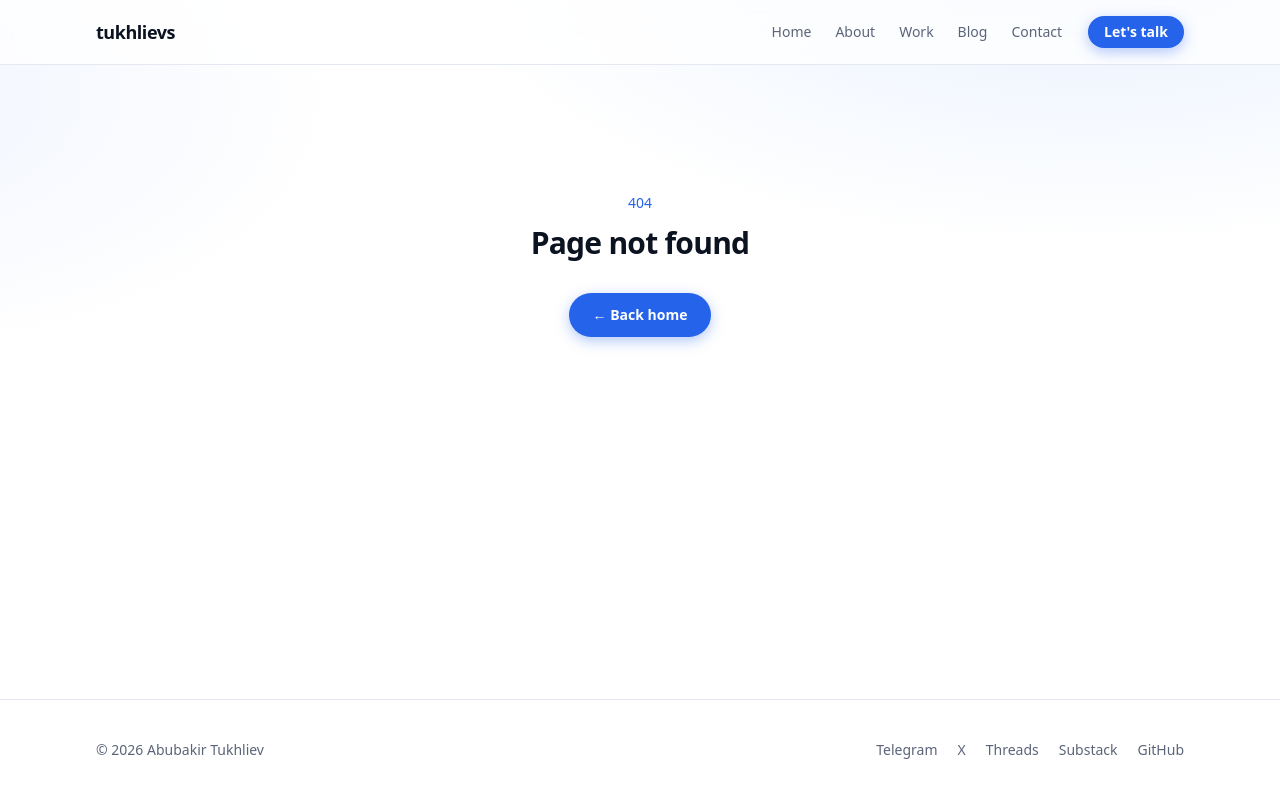
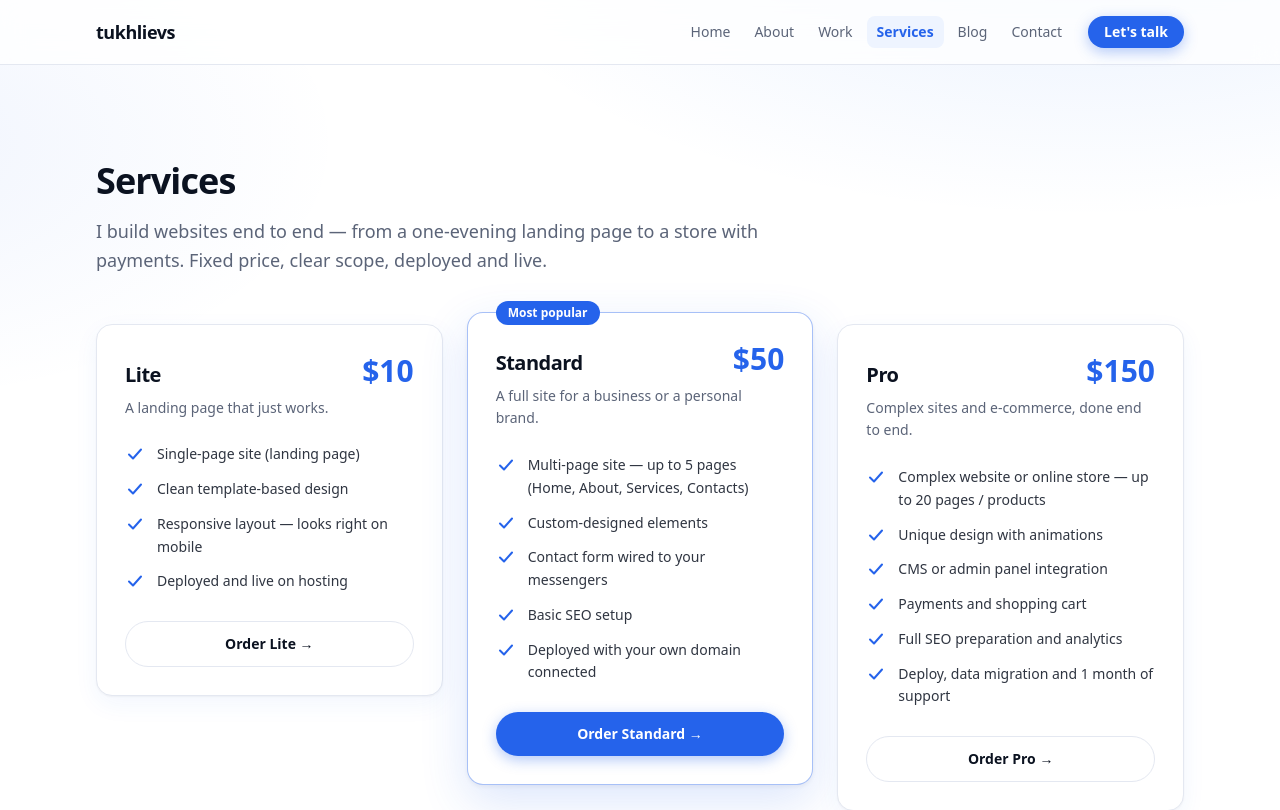
Before and after one commit to tukhlievs/tukhlievs, a Next.js app: page /tukhlievs/services in a window 1280 px wide. Before the commit this address had no page. Shown: the top 810 px of the page. Built offline with nearby package versions, Linux system fonts and the light colour scheme.

Commit message:
Add Services page: Lite / Standard / Pro packages with Telegram order buttons

```diff
--- /dev/null
+++ b/src/app/services/page.tsx
@@ -0,0 +1,95 @@
+import type { Metadata } from "next";
+import { tiers, orderContact } from "@/lib/services";
+
+export const metadata: Metadata = {
+  title: "Services",
+  description:
+    "Websites built end to end: landing pages from $10, full sites from $50, e-commerce from $150.",
+};
+
+export default function ServicesPage() {
+  return (
+    <div className="max-w-6xl mx-auto px-5 sm:px-8 py-16 sm:py-24">
+      <h1 className="text-4xl font-bold tracking-tight">Services</h1>
+      <p className="mt-4 text-lg text-muted leading-relaxed max-w-2xl">
+        I build websites end to end — from a one-evening landing page to a
+        store with payments. Fixed price, clear scope, deployed and live.
+      </p>
+
+      <div className="mt-12 grid gap-6 lg:grid-cols-3 items-start">
+        {tiers.map((tier) => (
+          <section
+            key={tier.slug}
+            className={`relative rounded-2xl border bg-white p-7 flex flex-col shadow-[0_1px_2px_rgba(11,18,32,0.04),0_8px_24px_rgba(37,99,235,0.06)] ${
+              tier.highlighted
+                ? "border-accent/40 shadow-[0_2px_4px_rgba(11,18,32,0.05),0_16px_48px_rgba(37,99,235,0.16)] lg:-mt-3 lg:mb-3"
+                : "border-border"
+            }`}
+          >
+            {tier.highlighted && (
+              <span className="absolute -top-3 left-7 text-xs font-semibold text-white bg-accent rounded-full px-3 py-1">
+                Most popular
+              </span>
+            )}
+
+            <div className="flex items-baseline justify-between gap-3">
+              <h2 className="text-xl font-bold tracking-tight">{tier.name}</h2>
+              <span className="text-3xl font-bold text-accent">
+                {tier.price}
+              </span>
+            </div>
+            <p className="mt-2 text-sm text-muted leading-relaxed">
+              {tier.tagline}
+            </p>
+
+            <ul className="mt-6 space-y-3 flex-1">
+              {tier.features.map((f) => (
+                <li key={f} className="flex gap-3 text-sm leading-relaxed">
+                  <svg
+                    className="size-5 shrink-0 text-accent mt-px"
+                    viewBox="0 0 20 20"
+                    fill="none"
+                    stroke="currentColor"
+                    strokeWidth="2"
+                    strokeLinecap="round"
+                    strokeLinejoin="round"
+                    aria-hidden
+                  >
+                    <path d="M4 10.5l4 4 8-9" />
+                  </svg>
+                  <span className="text-fg/85">{f}</span>
+                </li>
+              ))}
+            </ul>
+
+            <a
+              href={`${orderContact}?text=${encodeURIComponent(`Hi! I'd like to order the ${tier.name} package (${tier.price}).`)}`}
+              target="_blank"
+              rel="noopener noreferrer"
+              className={`mt-7 inline-flex items-center justify-center rounded-full px-6 py-3 text-sm font-semibold transition-all ${
+                tier.highlighted
+                  ? "bg-accent text-white shadow-[0_4px_14px_rgba(37,99,235,0.35)] hover:shadow-[0_8px_24px_rgba(37,99,235,0.45)] hover:-translate-y-0.5"
+                  : "border border-border bg-white text-fg hover:border-accent/40 hover:text-accent"
+              }`}
+            >
+              Order {tier.name} →
+            </a>
+          </section>
+        ))}
+      </div>
+
+      <p className="mt-10 text-sm text-muted leading-relaxed max-w-2xl">
+        Not sure which one fits? Message me on{" "}
+        <a
+          href={orderContact}
+          target="_blank"
+          rel="noopener noreferrer"
+          className="text-accent underline underline-offset-4 decoration-accent/40 hover:decoration-accent transition-colors"
+        >
+          Telegram
+        </a>{" "}
+        — describe the task and I&apos;ll suggest the right scope.
+      </p>
+    </div>
+  );
+}
--- a/src/app/sitemap.ts
+++ b/src/app/sitemap.ts
@@ -5,7 +5,7 @@ import { getPosts } from "@/lib/posts";
 export const dynamic = "force-static";
 
 export default function sitemap(): MetadataRoute.Sitemap {
-  const pages = ["", "/about", "/work", "/blog", "/contact"].map((path) => ({
+  const pages = ["", "/about", "/work", "/services", "/blog", "/contact"].map((path) => ({
     url: `${site.url}${path}`,
     lastModified: new Date(),
   }));
--- a/src/components/Header.tsx
+++ b/src/components/Header.tsx
@@ -26,8 +26,12 @@ export function Header() {
               <Link
                 key={item.href}
                 href={item.href}
-                className={`px-2 sm:px-2.5 py-1.5 rounded-lg transition-colors ${
-                  item.href === "/" ? "hidden sm:block " : ""
+                className={`px-1.5 sm:px-2.5 py-1.5 rounded-lg transition-colors ${
+                  /* На телефонах места на 6 пунктов нет: Home и About скрыты
+                     (логотип ведёт на главную, About доступен с десктопа) */
+                  item.href === "/" || item.href === "/about"
+                    ? "hidden sm:block "
+                    : ""
                 }${
                   isActive(item.href)
                     ? "text-accent font-semibold bg-accent-soft"
--- /dev/null
+++ b/src/lib/services.ts
@@ -0,0 +1,54 @@
+// Пакеты услуг. Кнопка заказа ведёт в Telegram с предзаполненным текстом.
+export const orderContact = "https://t.me/imnotsheikh";
+
+export type ServiceTier = {
+  slug: string;
+  name: string;
+  price: string;
+  tagline: string;
+  features: string[];
+  highlighted?: boolean;
+};
+
+export const tiers: ServiceTier[] = [
+  {
+    slug: "lite",
+    name: "Lite",
+    price: "$10",
+    tagline: "A landing page that just works.",
+    features: [
+      "Single-page site (landing page)",
+      "Clean template-based design",
+      "Responsive layout — looks right on mobile",
+      "Deployed and live on hosting",
+    ],
+  },
+  {
+    slug: "standard",
+    name: "Standard",
+    price: "$50",
+    tagline: "A full site for a business or a personal brand.",
+    highlighted: true,
+    features: [
+      "Multi-page site — up to 5 pages (Home, About, Services, Contacts)",
+      "Custom-designed elements",
+      "Contact form wired to your messengers",
+      "Basic SEO setup",
+      "Deployed with your own domain connected",
+    ],
+  },
+  {
+    slug: "pro",
+    name: "Pro",
+    price: "$150",
+    tagline: "Complex sites and e-commerce, done end to end.",
+    features: [
+      "Complex website or online store — up to 20 pages / products",
+      "Unique design with animations",
+      "CMS or admin panel integration",
+      "Payments and shopping cart",
+      "Full SEO preparation and analytics",
+      "Deploy, data migration and 1 month of support",
+    ],
+  },
+];
--- a/src/lib/site.ts
+++ b/src/lib/site.ts
@@ -17,6 +17,7 @@ export const nav = [
   { label: "Home", href: "/" },
   { label: "About", href: "/about" },
   { label: "Work", href: "/work" },
+  { label: "Services", href: "/services" },
   { label: "Blog", href: "/blog" },
   { label: "Contact", href: "/contact" },
 ] as const;
```
